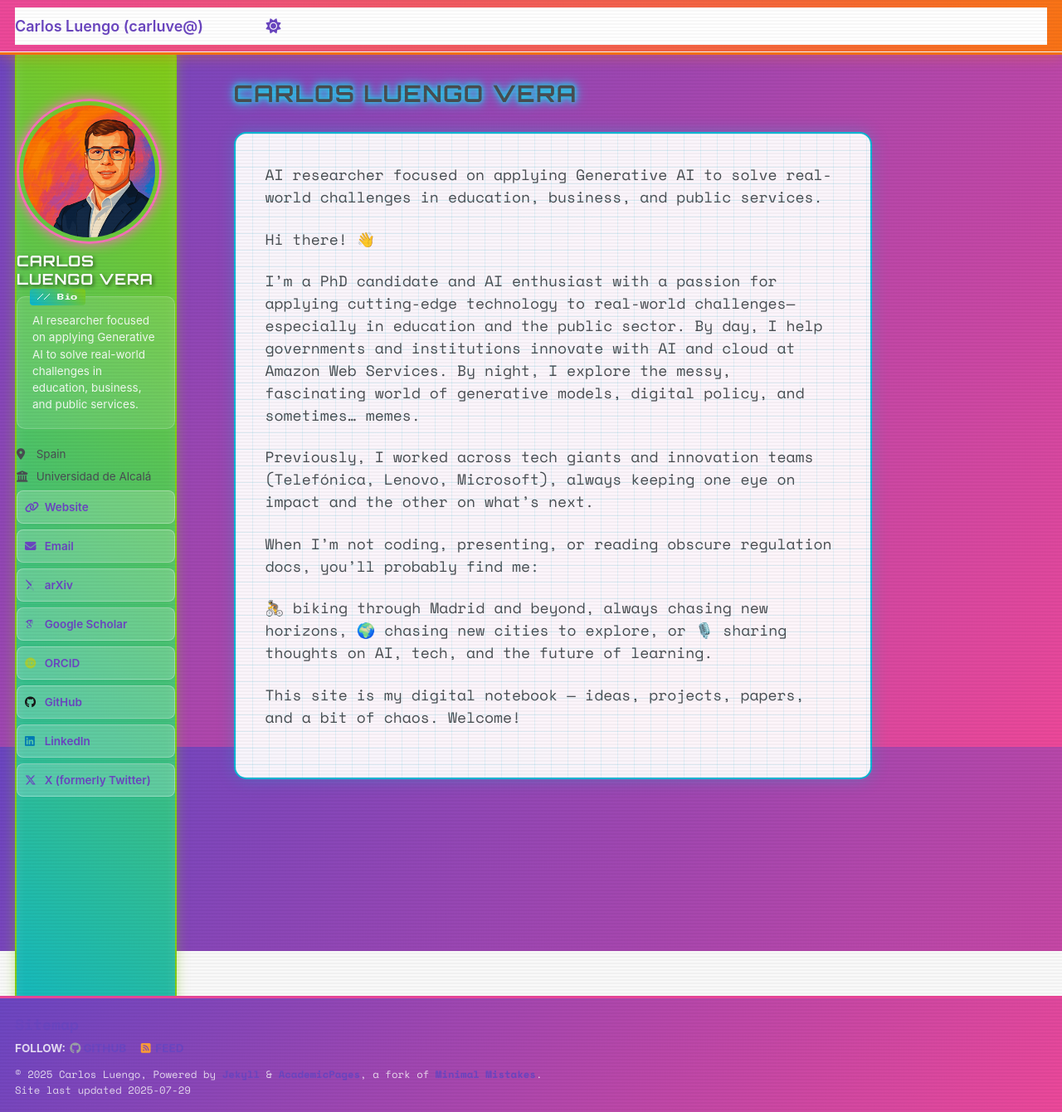
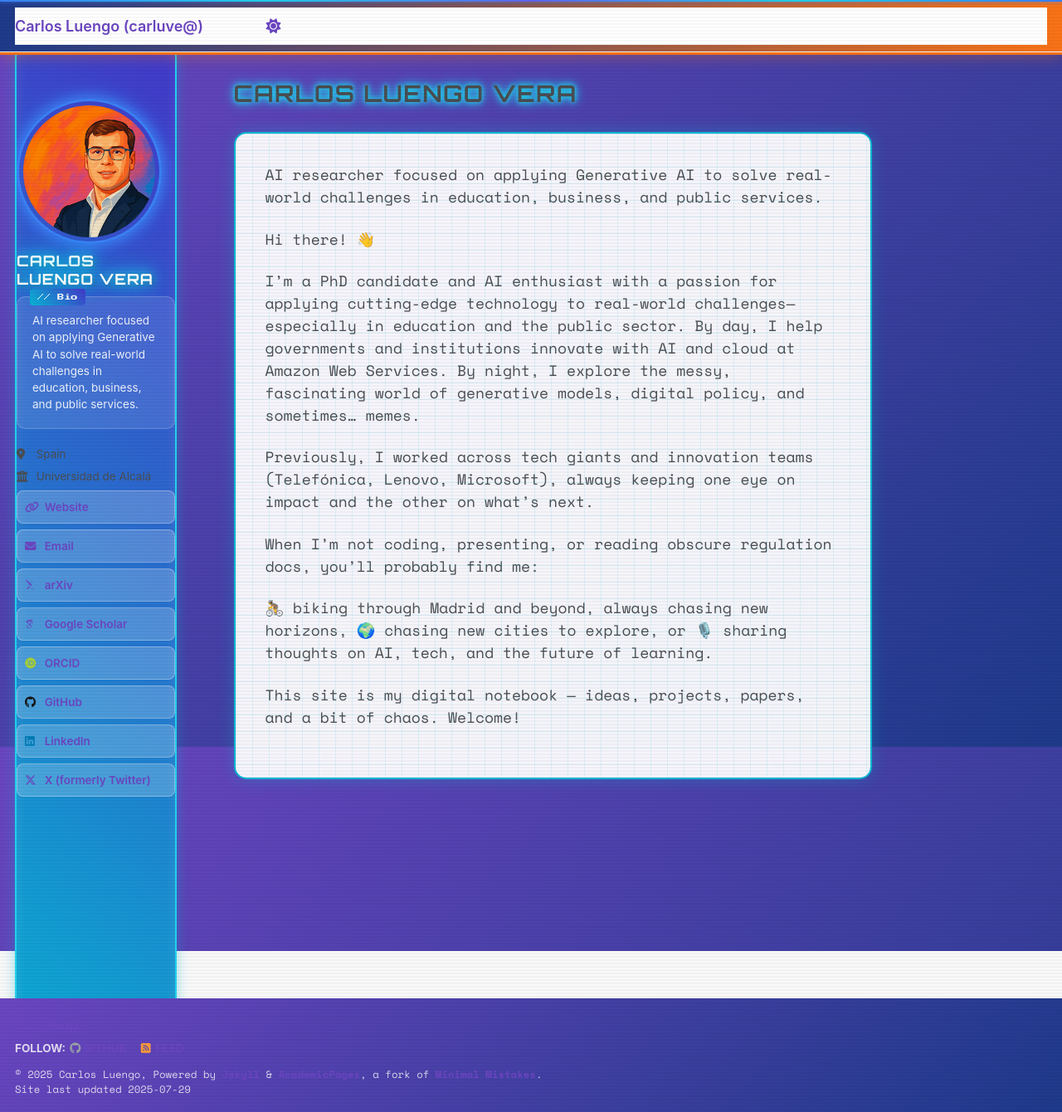
Before and after one commit to Carluve/carluve.github.io, a Jekyll site: the page built from _pages/about.md, in a window 1280 px wide and 1340 px high. Shown: the whole window at 83% size. Built offline with Jekyll 4.4.1, drawn with Linux system fonts in a browser that asks for light colours; some web fonts are replaced.

Commit message:
🔧 Apply code formatting and fixes to retro theme files
- Auto-format SCSS and JavaScript files for better consistency
- Maintain retro 90s theme functionality with improved code structure
- Ensure proper syntax and indentation across all theme files

```diff
--- a/_sass/theme/_retro90s.scss
+++ b/_sass/theme/_retro90s.scss
@@ -3,41 +3,50 @@
    ========================================================================== */
 
 /* Import Google Fonts for 90s aesthetic */
-@import url('https://fonts.googleapis.com/css2?family=Orbitron:wght@400;700;900&family=Space+Mono:wght@400;700&family=Press+Start+2P&display=swap');
+@import url("https://fonts.googleapis.com/css2?family=Orbitron:wght@400;700;900&family=Space+Mono:wght@400;700&family=Press+Start+2P&display=swap");
 
 /* ==========================================================================
    90s COLOR PALETTE
    ========================================================================== */
 
 :root {
-  /* Primary 90s colors */
-  --retro-purple: #6B46C1;
-  --retro-pink: #EC4899;
-  --retro-cyan: #06B6D4;
-  --retro-lime: #84CC16;
-  --retro-orange: #F97316;
+  /* Primary 90s colors - more standard blues */
+  --retro-purple: #6b46c1;
+  --retro-blue: #1e3a8a;        /* Dark navy blue instead of pink */
+  --retro-cyan: #06b6d4;
+  --retro-orange: #f97316;
+  --retro-indigo: #4338ca;      /* Deep indigo */
 
   /* Neon variants */
-  --neon-purple: #A855F7;
-  --neon-pink: #F472B6;
-  --neon-cyan: #22D3EE;
-  --neon-lime: #A3E635;
+  --neon-purple: #a855f7;
+  --neon-blue: #3b82f6;         /* Bright blue instead of pink */
+  --neon-cyan: #22d3ee;
+  --neon-indigo: #6366f1;
 
   /* Dark variants */
-  --dark-purple: #4C1D95;
-  --dark-pink: #BE185D;
-  --dark-cyan: #0E7490;
+  --dark-purple: #4c1d95;
+  --dark-blue: #1e40af;
+  --dark-cyan: #0e7490;
 
-  /* Background gradients */
-  --bg-gradient-1: linear-gradient(135deg, var(--retro-purple), var(--retro-pink));
-  --bg-gradient-2: linear-gradient(45deg, var(--retro-cyan), var(--retro-lime));
-  --bg-gradient-3: linear-gradient(90deg, var(--retro-pink), var(--retro-orange));
+  /* Background gradients - using blues instead of pink/green */
+  --bg-gradient-1: linear-gradient(135deg, var(--retro-purple), var(--retro-blue));
+  --bg-gradient-2: linear-gradient(45deg, var(--retro-cyan), var(--retro-indigo));
+  --bg-gradient-3: linear-gradient(90deg, var(--retro-blue), var(--retro-orange));
 
-  /* Text colors */
-  --text-primary: #1F2937;
-  --text-secondary: #6B7280;
+  /* Text colors - adaptive to theme */
+  --text-primary: #1f2937;
+  --text-secondary: #6b7280;
   --text-accent: var(--retro-purple);
   --text-neon: var(--neon-cyan);
+}
+
+/* Dark mode compatibility */
+[data-theme="dark"] {
+  --text-primary: #f9fafb;
+  --text-secondary: #d1d5db;
+  --bg-gradient-1: linear-gradient(135deg, #7c3aed, #2563eb);
+  --bg-gradient-2: linear-gradient(45deg, #0891b2, #4f46e5);
+  --bg-gradient-3: linear-gradient(90deg, #2563eb, #ea580c);
 }
 
 /* ==========================================================================
@@ -45,25 +54,28 @@
    ========================================================================== */
 
 /* Main heading font - futuristic */
-$header-font-family: 'Orbitron', 'Helvetica Neue', Arial, sans-serif;
+$header-font-family: "Orbitron", "Helvetica Neue", Arial, sans-serif;
 
 /* Body font - retro monospace feel */
-$global-font-family: 'Space Mono', Monaco, Consolas, monospace;
+$global-font-family: "Space Mono", Monaco, Consolas, monospace;
 
 /* Special accent font for titles */
-$accent-font-family: 'Press Start 2P', monospace;
+$accent-font-family: "Press Start 2P", monospace;
 
 /* Override theme typography */
-h1, h2, h3, h4, h5, h6 {
+h1,
+h2,
+h3,
+h4,
+h5,
+h6 {
   font-family: $header-font-family !important;
   font-weight: 700;
   text-transform: uppercase;
   letter-spacing: 0.05em;
 
   /* Neon glow effect */
-  text-shadow:
-    0 0 5px var(--neon-cyan),
-    0 0 10px var(--neon-cyan),
+  text-shadow: 0 0 5px var(--neon-cyan), 0 0 10px var(--neon-cyan),
     0 0 15px var(--neon-cyan);
 }
 
@@ -71,17 +83,38 @@
 .site-title {
   font-family: $accent-font-family !important;
   font-size: 1.2em !important;
-  color: var(--neon-pink) !important;
-  text-shadow:
-    0 0 10px var(--neon-pink),
-    0 0 20px var(--neon-pink),
-    0 0 30px var(--neon-pink);
+  color: var(--neon-blue) !important;
+  text-shadow: 0 0 10px var(--neon-blue), 0 0 20px var(--neon-blue),
+    0 0 30px var(--neon-blue), 0 0 40px var(--neon-blue);
   animation: neonFlicker 2s infinite alternate;
 }
 
 @keyframes neonFlicker {
-  0%, 100% { opacity: 1; }
-  50% { opacity: 0.8; }
+  0%,
+  100% {
+    opacity: 1;
+  }
+  50% {
+    opacity: 0.8;
+  }
+}
+
+@keyframes neonPulse {
+  0% {
+    text-shadow:
+      0 0 10px var(--neon-cyan),
+      0 0 20px var(--neon-cyan),
+      0 0 30px var(--neon-cyan),
+      2px 2px 4px rgba(0, 0, 0, 0.5);
+  }
+  100% {
+    text-shadow:
+      0 0 15px var(--neon-cyan),
+      0 0 25px var(--neon-cyan),
+      0 0 35px var(--neon-cyan),
+      0 0 45px var(--neon-cyan),
+      2px 2px 4px rgba(0, 0, 0, 0.5);
+  }
 }
 
 /* Body text */
@@ -102,8 +135,7 @@
   backdrop-filter: blur(10px);
   border: 2px solid var(--retro-cyan);
   border-radius: 15px;
-  box-shadow:
-    0 0 20px rgba(6, 182, 212, 0.3),
+  box-shadow: 0 0 20px rgba(6, 182, 212, 0.3),
     inset 0 0 20px rgba(255, 255, 255, 0.1);
   padding: 2rem;
   margin: 1rem 0;
@@ -111,14 +143,16 @@
 
   /* Retro grid pattern overlay */
   &::before {
-    content: '';
+    content: "";
     position: absolute;
     top: 0;
     left: 0;
     right: 0;
     bottom: 0;
-    background-image:
-      linear-gradient(rgba(6, 182, 212, 0.1) 1px, transparent 1px),
+    background-image: linear-gradient(
+        rgba(6, 182, 212, 0.1) 1px,
+        transparent 1px
+      ),
       linear-gradient(90deg, rgba(6, 182, 212, 0.1) 1px, transparent 1px);
     background-size: 20px 20px;
     pointer-events: none;
@@ -129,22 +163,26 @@
 /* Sidebar styling */
 .sidebar {
   background: var(--bg-gradient-2) !important;
-  border: 2px solid var(--retro-lime);
+  border: 2px solid var(--neon-cyan);
   border-radius: 15px;
-  box-shadow:
-    0 0 15px rgba(132, 204, 22, 0.4),
+  box-shadow: 0 0 15px rgba(6, 182, 212, 0.4),
     inset 0 0 15px rgba(255, 255, 255, 0.1);
 
   .author__avatar img {
-    border: 3px solid var(--neon-pink);
-    box-shadow: 0 0 15px var(--neon-pink);
+    border: 3px solid var(--neon-blue);
+    box-shadow: 0 0 15px var(--neon-blue), 0 0 25px var(--neon-blue);
     border-radius: 50%;
   }
 
   .author__name {
     color: white !important;
     font-family: $header-font-family !important;
-    text-shadow: 2px 2px 4px rgba(0, 0, 0, 0.5);
+    text-shadow:
+      0 0 10px var(--neon-cyan),
+      0 0 20px var(--neon-cyan),
+      0 0 30px var(--neon-cyan),
+      2px 2px 4px rgba(0, 0, 0, 0.5);
+    animation: neonPulse 3s infinite alternate;
   }
 
   .author__bio {
@@ -172,8 +210,8 @@
     transition: all 0.3s ease;
 
     &:hover {
-      color: var(--neon-lime) !important;
-      text-shadow: 0 0 10px var(--neon-lime);
+      color: var(--neon-cyan) !important;
+      text-shadow: 0 0 10px var(--neon-cyan), 0 0 20px var(--neon-cyan);
       transform: translateY(-2px);
     }
   }
@@ -189,17 +227,14 @@
   text-transform: uppercase;
   letter-spacing: 0.05em;
   border-radius: 8px;
-  box-shadow:
-    0 4px 15px rgba(107, 70, 193, 0.3),
+  box-shadow: 0 4px 15px rgba(107, 70, 193, 0.3),
     inset 0 1px 0 rgba(255, 255, 255, 0.2);
   transition: all 0.3s ease;
 
   &:hover {
     transform: translateY(-2px);
-    box-shadow:
-      0 6px 20px rgba(107, 70, 193, 0.4),
-      0 0 15px var(--neon-purple);
-    color: var(--neon-lime) !important;
+    box-shadow: 0 6px 20px rgba(107, 70, 193, 0.4), 0 0 15px var(--neon-blue);
+    color: var(--neon-cyan) !important;
   }
 }
 
@@ -215,8 +250,8 @@
   transition: all 0.3s ease;
 
   &:hover {
-    color: var(--neon-pink) !important;
-    text-shadow: 0 0 8px var(--neon-pink);
+    color: var(--neon-blue) !important;
+    text-shadow: 0 0 8px var(--neon-blue), 0 0 15px var(--neon-blue);
   }
 }
 
@@ -242,7 +277,7 @@
 
 /* Retro scanlines effect */
 body::after {
-  content: '';
+  content: "";
   position: fixed;
   top: 0;
   left: 0;
@@ -261,12 +296,24 @@
 
 /* Glitch effect for headings */
 @keyframes glitch {
-  0% { transform: translate(0); }
-  20% { transform: translate(-2px, 2px); }
-  40% { transform: translate(-2px, -2px); }
-  60% { transform: translate(2px, 2px); }
-  80% { transform: translate(2px, -2px); }
-  100% { transform: translate(0); }
+  0% {
+    transform: translate(0);
+  }
+  20% {
+    transform: translate(-2px, 2px);
+  }
+  40% {
+    transform: translate(-2px, -2px);
+  }
+  60% {
+    transform: translate(2px, 2px);
+  }
+  80% {
+    transform: translate(2px, -2px);
+  }
+  100% {
+    transform: translate(0);
+  }
 }
 
 h1:hover {
@@ -319,16 +366,16 @@
 }
 
 /* Code blocks with retro terminal styling */
-.highlight, pre {
+.highlight,
+pre {
   background: #0a0a0a !important;
   border: 2px solid var(--retro-lime) !important;
   border-radius: 8px;
-  box-shadow:
-    0 0 15px rgba(132, 204, 22, 0.3),
+  box-shadow: 0 0 15px rgba(132, 204, 22, 0.3),
     inset 0 0 15px rgba(132, 204, 22, 0.1);
 
   &::before {
-    content: '> terminal_' attr(data-lang);
+    content: "> terminal_" attr(data-lang);
     display: block;
     color: var(--neon-lime);
     font-family: $accent-font-family;
```
